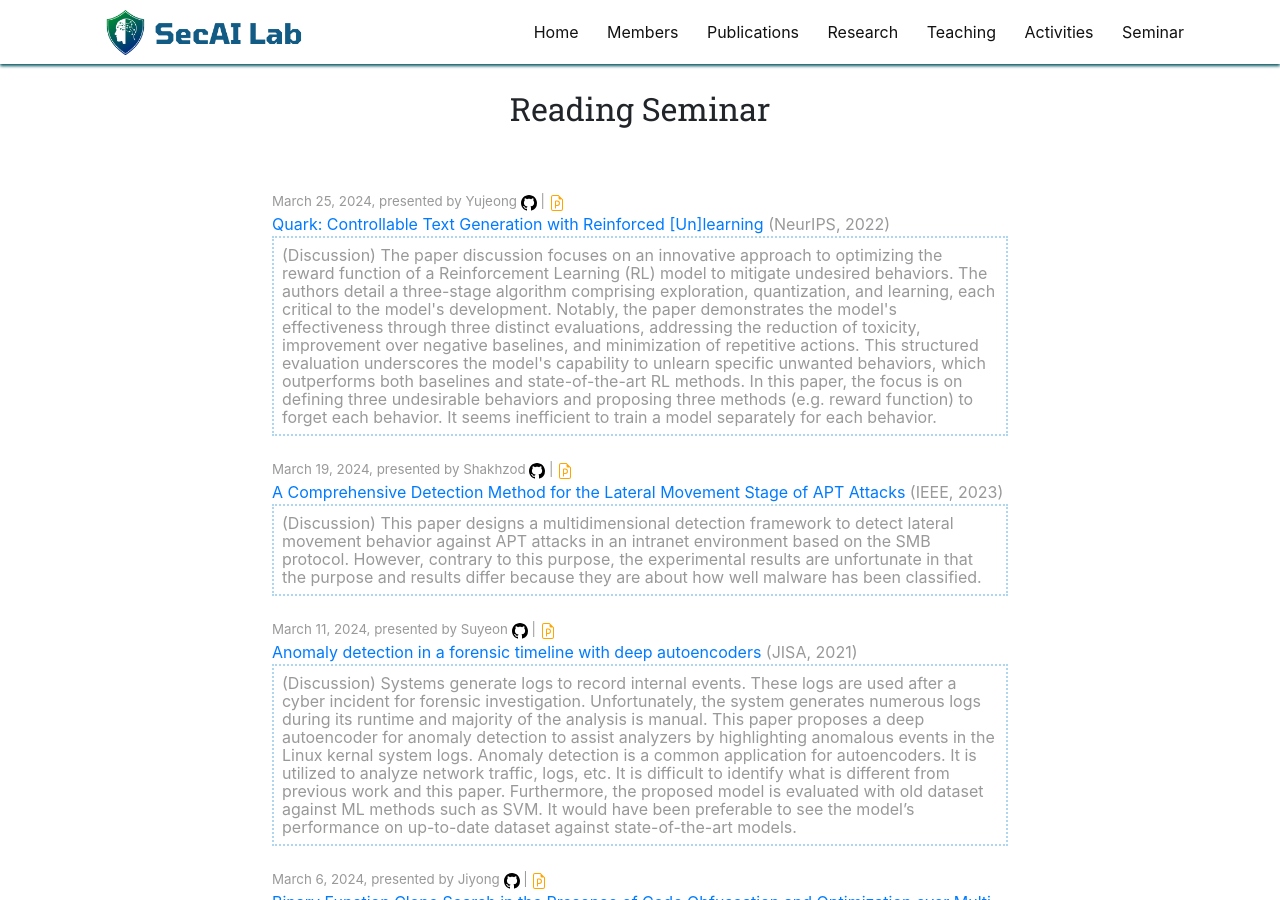
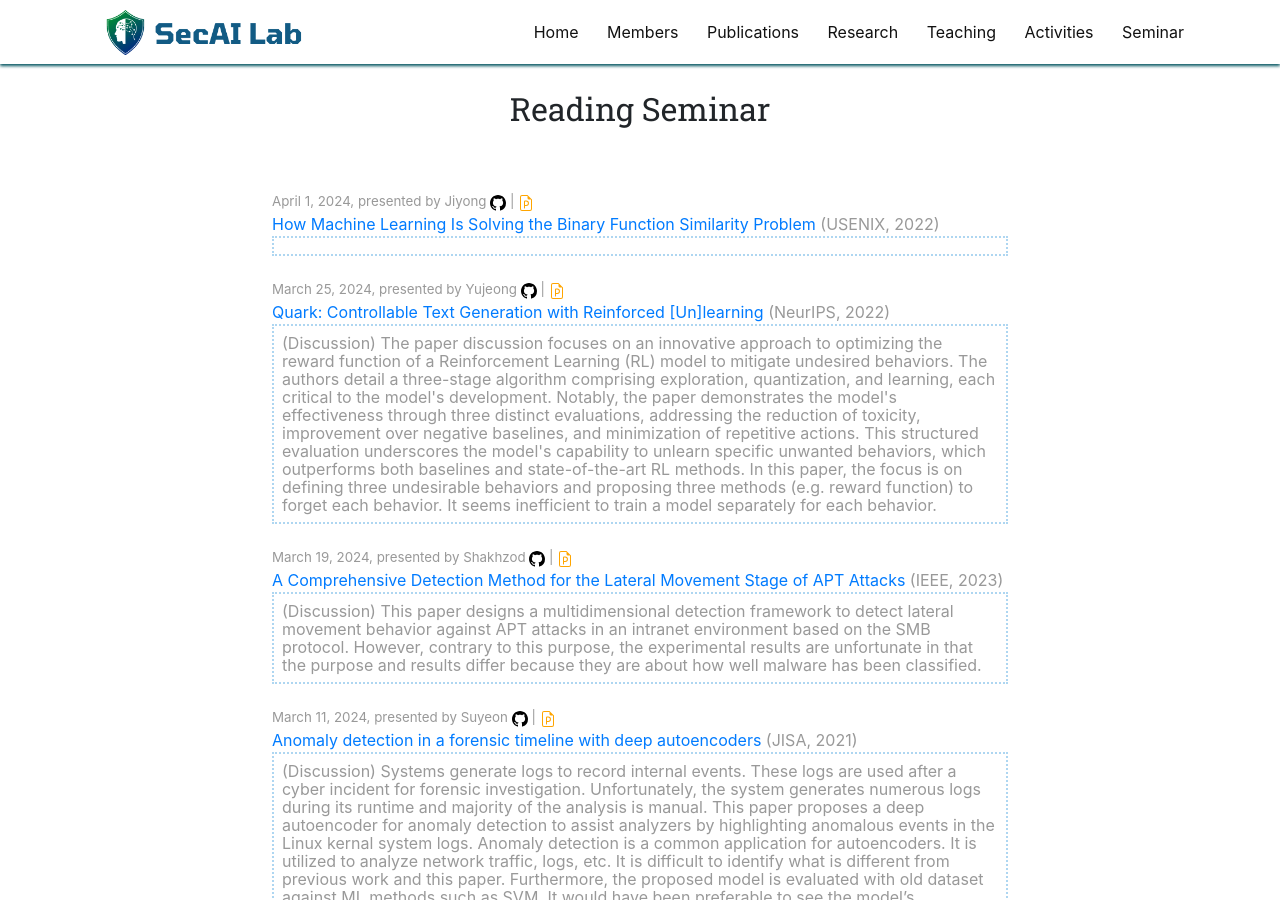
Before and after one commit to SecAI-Lab/secai-lab.github.io, a Jekyll site: the page built from pages/seminar.md, in a window 1280 px wide and 900 px high. Built offline with Jekyll 4.4.1, drawn with Linux system fonts in a browser that asks for light colours; nearby versions of some CDN libraries.

Commit message:
0401-paper presentation content added

```diff
--- a/_data/readings.yml
+++ b/_data/readings.yml
@@ -1,3 +1,13 @@
+- title: "How Machine Learning Is Solving the Binary Function Similarity Problem"
+  link: "https://www.usenix.org/conference/usenixsecurity22/presentation/marcelli"
+  ppt_link: "https://secai.skku.edu/assets/paper-presentation/jiyong_HowMachineLearn_USENIX22.pdf"
+  code_link: "https://github.com/Cisco-Talos/binary_function_similarity"
+  presenter: Jiyong
+  conference: USENIX
+  date: 2024.04.01
+  pub_year: 2022
+  discussion: ""
+
 - title: "Quark: Controllable Text Generation with Reinforced [Un]learning"
   link: "https://proceedings.neurips.cc/paper_files/paper/2022/file/b125999bde7e80910cbdbd323087df8f-Paper-Conference.pdf"
   ppt_link: ""
```
Also changed, not shown: 1 other file.
